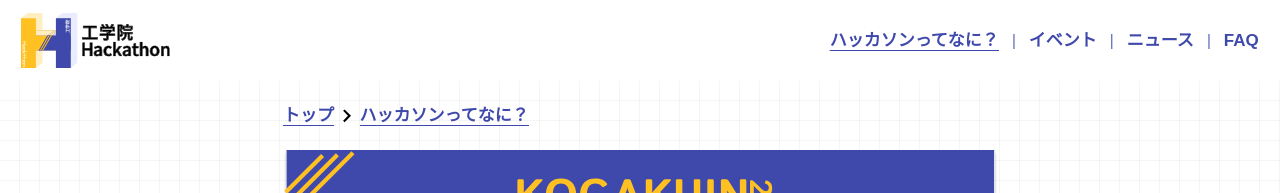
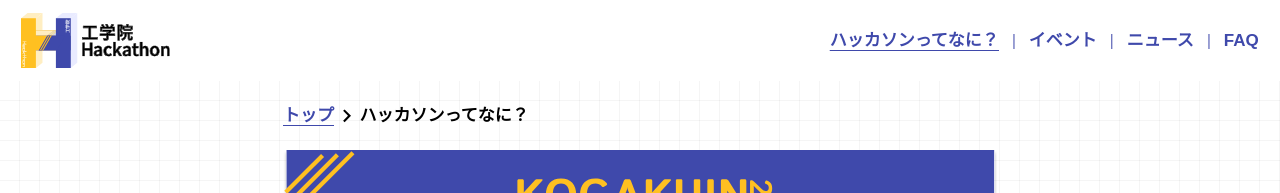
Before and after one commit to N-Keisho/kogakuin-hackathon-homepage, a Next.js app: page /about in a window 1280 px wide. Shown: the top 193 px of the page. Built offline with nearby package versions, Linux system fonts and the light colour scheme; a web font is replaced by a local one.

Commit message:
fix: update breadcrumbslist

```diff
--- a/app/components/ui/BreadcrumbsList/BreadcrumbsList.tsx
+++ b/app/components/ui/BreadcrumbsList/BreadcrumbsList.tsx
@@ -2,7 +2,7 @@
 import React from "react";
 import { usePathname } from "next/navigation";
 import Link from "next/link";
-import KeyboardArrowRightIcon from '@mui/icons-material/KeyboardArrowRight';
+import KeyboardArrowRightIcon from "@mui/icons-material/KeyboardArrowRight";
 
 interface BreadcrumbsListProps {
   title?: string;
@@ -28,28 +28,36 @@ const BreadcrumbsList: React.FC<BreadcrumbsListProps> = ({
     category = "よくある質問";
     categoryPath = "/faq";
   } else if (pathname.includes("about")) {
-    category = "ハッカソンってなに？"
+    category = "ハッカソンってなに？";
     categoryPath = "/about";
-    title = '';
+    title = "";
   }
 
   return (
     <>
-      <p className={`${className} ${((category === "ニュース" && title) || category == "ハッカソンってなに？") ? "mb-5" : ''}`}>
+      <p
+        className={`${className} ${
+          (category === "ニュース" && title) ||
+          category == "ハッカソンってなに？"
+            ? "mb-5"
+            : ""
+        }`}
+      >
         <Link href="/" className="hover:opacity-80">
           トップ
         </Link>
-        {/* <span>{"  >  "}</span> */}
         <KeyboardArrowRightIcon />
-        <Link href={categoryPath} className="hover:opacity-80">
-          {category}
-        </Link>
-        {title && title !== '' && (
+        {title ? (
+          <Link href={categoryPath} className="hover:opacity-80">
+            {category}
+          </Link>
+        ) : (
+          <strong>{category}</strong>
+        )}
+        {title && title !== "" && (
           <>
             <KeyboardArrowRightIcon />
-            <Link href={pathname} className="hover:opacity-80">
-              {title}
-            </Link>
+            <strong>{title}</strong>
           </>
         )}
       </p>
```
